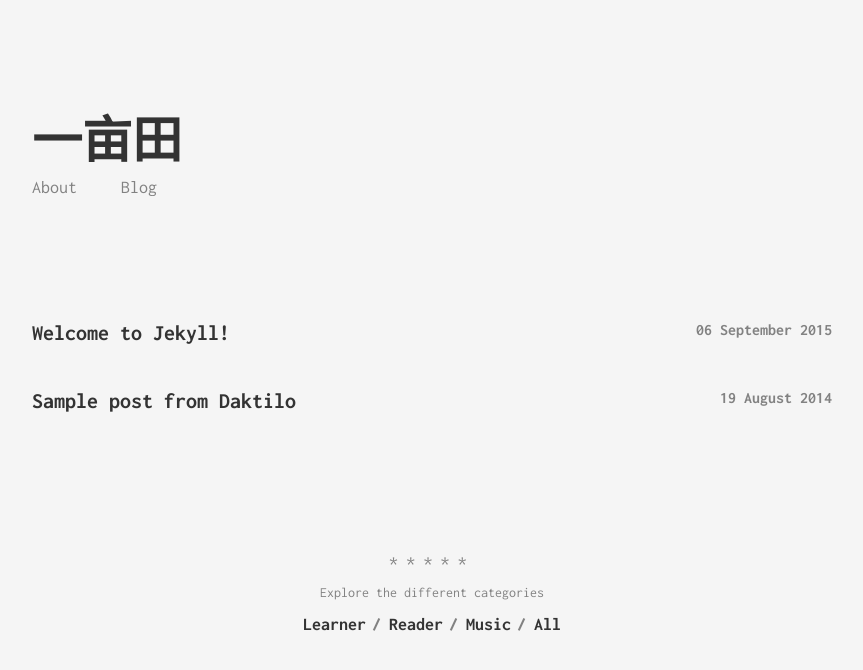
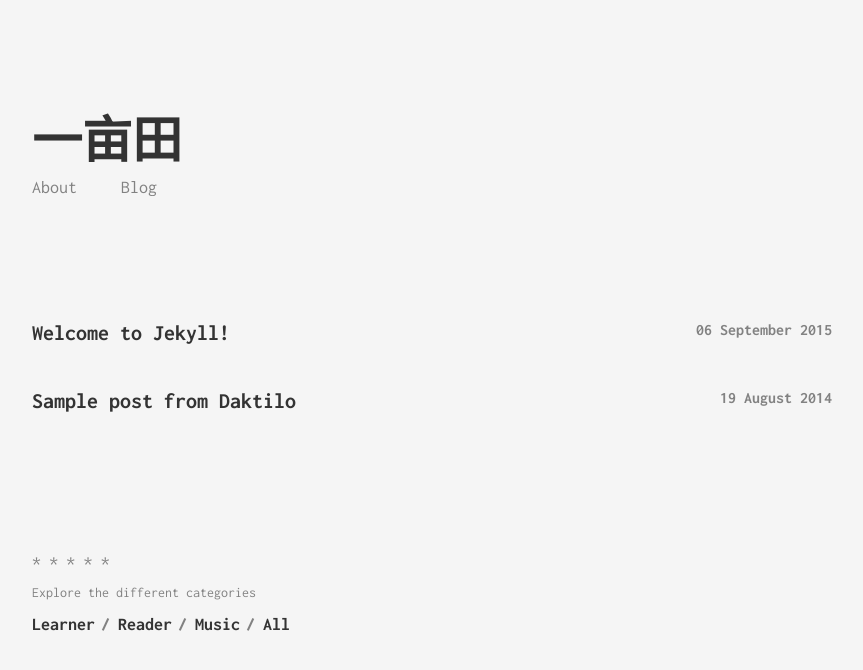
Before and after one commit to ShuangFarmer/old.blog.discard, a Jekyll site: the page built from index.html, in a window 1280 px wide. Shown: the top 670 px of the page, without its empty margins (208-1071 px from the left). Built offline with Jekyll 4.4.1, drawn with Linux system fonts in a browser that asks for light colours.

Commit message:
change margin in default

```diff
--- a/_sass/_default.scss
+++ b/_sass/_default.scss
@@ -122,7 +122,7 @@ strong {
 .page-title {
     margin-top:100px;
     margin-bottom:125px;
-    text-align: center;
+    text-align: left;
 }
 
 .page-title__text {
@@ -176,12 +176,12 @@ strong {
     font-size: 22px;
     font-weight: 700;
     color: $iron;
-    text-align: center;
+    text-align: left;
 }
 
 /* =Explore */
 .explore {
-    text-align: center;
+    text-align: left;
     color: $cloudy;
     margin-top: 140px;
 }
@@ -228,13 +228,13 @@ strong {
 .about {
     color: $cloudy;
     margin-top: 70px;
-    text-align: center;
+    text-align: left;
     line-height: 24px;
 }
 
 .about__devider {
     font-size: 20px;
-    margin-bottom: 30px;
+    margin-bottom: 80px;
     letter-spacing: 9.09px;
 }
 
```
